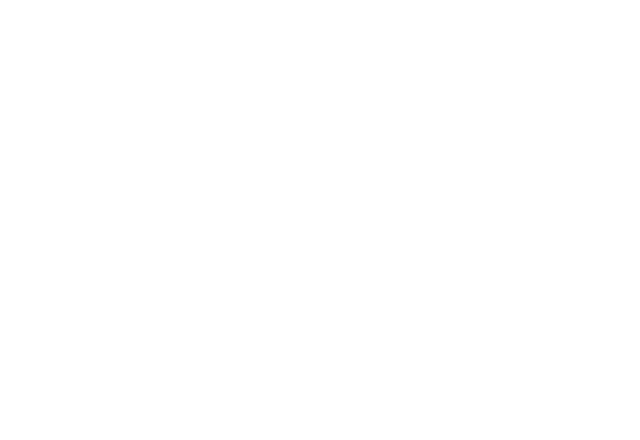
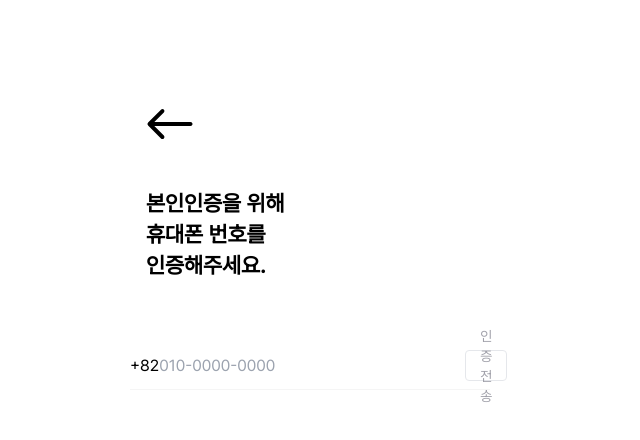
Before and after one commit to jiohjung98/Offi-Space, a Next.js app: page /signup in a window 1280 px wide. Shown: the top 440 px of the page, without its empty margins (330-970 px from the left). Built offline with nearby package versions, Linux system fonts and the light colour scheme.

Commit message:
feat: 회원가입 페이지 구현
회원가입 페이지 - 전화번호 인증 컴포넌트 추가 (인증요청 로직 필요)

```diff
--- a/package.json
+++ b/package.json
@@ -11,14 +11,15 @@
   "dependencies": {
     "next": "14.2.3",
     "react": "^18",
-    "react-dom": "^18"
+    "react-dom": "^18",
+    "react-icons": "^5.2.1"
   },
   "devDependencies": {
     "@types/node": "^20",
     "@types/react": "^18",
     "@types/react-dom": "^18",
+    "@typescript-eslint/eslint-plugin": "^7.8.0",
     "eslint": "^8",
-    "@typescript-eslint/eslint-plugin": "^7.8.0",
     "eslint-config-prettier": "^9.1.0",
     "eslint-plugin-prettier": "^5.1.3",
     "eslint-plugin-react": "^7.34.1",
--- /dev/null
+++ b/src/components/shared/sign/ToBack.tsx
@@ -0,0 +1,15 @@
+import Link from 'next/link';
+import React from 'react';
+import { IoIosArrowRoundBack } from 'react-icons/io';
+
+const ToBack = () => {
+  return (
+    <div className="w-[80px] mt-[84px]">
+      <Link href={'/signin'}>
+        <IoIosArrowRoundBack size={80} />
+      </Link>
+    </div>
+  );
+};
+
+export default ToBack;
--- /dev/null
+++ b/src/components/signin/SignInButton.tsx
@@ -0,0 +1,15 @@
+import { useRouter } from 'next/router';
+import React from 'react';
+
+const SignInButton = () => {
+  const router = useRouter();
+  return (
+    <button
+      className="w-[361px] h-12 px-3.5 bg-space-black rounded-lg justify-center items-center inline-flex text-white text-[15px] font-semibold font-pretendard leading-snug"
+      onClick={() => router.push('/signup')}>
+      회원가입
+    </button>
+  );
+};
+
+export default SignInButton;
--- /dev/null
+++ b/src/components/signin/SignUpButton.tsx
@@ -0,0 +1,15 @@
+import { useRouter } from 'next/router';
+import React from 'react';
+
+const SignUpButton = () => {
+  const router = useRouter();
+  return (
+    <button
+      className="w-[361px] h-12 px-3.5 rounded-lg border border-black justify-center items-center inline-flex text-black text-[15px] font-semibold font-pretendard leading-snug"
+      onClick={() => router.push('/login')}>
+      로그인
+    </button>
+  );
+};
+
+export default SignUpButton;
--- /dev/null
+++ b/src/components/signup/PhoneCertification.tsx
@@ -0,0 +1,165 @@
+import React, { ChangeEvent, useEffect, useRef, useState } from 'react';
+import ToBack from '../shared/sign/ToBack';
+import { SignupBtnStatus } from '@/models/signupBtnStatus';
+
+const PhoneCertification = () => {
+  const [phoneNumber, setPhoneNumber] = useState<string>('');
+  const [btnStatus, setBtnStatus] = useState<SignupBtnStatus>('FIRST');
+  const [isRequest, setIsRequest] = useState(false);
+  const [validNumber, setValidNumber] = useState<string>('');
+  const [validTime, setValidTime] = useState<number>(180);
+  const [isError, setIsError] = useState(false);
+  const inputRef = useRef<HTMLInputElement>(null);
+  const startRef = useRef<HTMLInputElement>(null);
+
+  const handlePhoneNumberChange = (e: ChangeEvent<HTMLInputElement>) => {
+    const regex = e.target.value
+      .replace(/[^0-9]/g, '')
+      .replace(/^(\d{0,3})(\d{0,4})(\d{0,4})$/g, '$1-$2-$3')
+      .replace(/(-{1,2})$/g, '');
+    setPhoneNumber(regex);
+  };
+
+  const handleValidNumberChange = (e: ChangeEvent<HTMLInputElement>) => {
+    const regex = e.target.value.replace(/[^0-9]/g, '');
+    setValidNumber(regex);
+  };
+
+  useEffect(() => {
+    startRef.current?.focus();
+  }, []);
+
+  useEffect(() => {
+    if (phoneNumber.length === 13) {
+      setBtnStatus('SECOND');
+    } else {
+      setBtnStatus('FIRST');
+    }
+  }, [phoneNumber]);
+
+  useEffect(() => {
+    if (isRequest) {
+      inputRef.current?.focus();
+    }
+  }, [isRequest]);
+
+  useEffect(() => {
+    let timeoutId: NodeJS.Timeout;
+    if (isError) {
+      timeoutId = setTimeout(() => {
+        setIsError(false);
+      }, 3000);
+    }
+    return () => clearTimeout(timeoutId);
+  }, [isError]);
+
+  useEffect(() => {
+    let intervalId: NodeJS.Timeout;
+
+    if (isRequest && validTime > 0) {
+      intervalId = setInterval(() => {
+        setValidTime((prevTime) => prevTime - 1);
+      }, 1000);
+    }
+
+    return () => clearInterval(intervalId);
+  }, [isRequest, validTime]);
+
+  const handleClick = () => {
+    if (btnStatus == 'SECOND') {
+      //todo 인증 전송 로직 추가
+      setIsRequest(true);
+      setBtnStatus('THIRD');
+    }
+    if (btnStatus == 'THIRD') {
+      if (validNumber.length != 6) {
+        setValidNumber('');
+        setIsError(true);
+        inputRef.current?.focus();
+        return;
+      }
+      // todo validNumber 인증 확인 로직 추가
+      alert('인증 로직 시작');
+    }
+  };
+
+  const formatTime = (time: number): string => {
+    const minutes = Math.floor(time / 60);
+    const seconds = time % 60;
+    return `${minutes}:${seconds.toString().padStart(2, '0')}`;
+  };
+
+  return (
+    <div className="max-w-[360px] mx-auto">
+      <ToBack />
+
+      <div className="text-black text-[22px] font-semibold font-pretendard leading-[30.80px] mt-[24px] ml-4">
+        본인인증을 위해 <br />
+        휴대폰 번호를
+        <br />
+        인증해주세요.
+      </div>
+
+      <div className="mt-[70px] border-b border-neutral-100">
+        <div className="pb-2 flex">
+          <div className="flex justify-center items-center">+82</div>
+          <div className="flex-grow flex justify-center items-center">
+            <input
+              style={{ backgroundColor: isRequest ? 'transparent' : '' }}
+              disabled={isRequest}
+              type="tel"
+              maxLength={13}
+              className="outline-none"
+              placeholder="010-0000-0000 "
+              value={phoneNumber}
+              onChange={handlePhoneNumberChange}
+              ref={startRef}
+            />
+          </div>
+          <button
+            disabled={btnStatus == 'FIRST'}
+            className={`w-[83px] h-[31px] px-3.5 py-1.5 rounded border justify-center items-center gap-2.5 flex text-center text-sm font-normal font-pretendard ${
+              btnStatus === 'FIRST'
+                ? 'bg-white text-zinc-400'
+                : 'bg-space-purple text-white'
+            }`}
+            onClick={handleClick}>
+            {btnStatus == 'THIRD' ? '인증확인' : '인증전송'}
+          </button>
+        </div>
+      </div>
+
+      {isRequest && (
+        <>
+          <div className="mt-[48px] border-b border-neutral-300">
+            <div className="pb-2 flex">
+              <div className="flex-grow flex">
+                <input
+                  type="tel"
+                  maxLength={6}
+                  className="outline-none"
+                  placeholder="6자리 숫자 입력 "
+                  ref={inputRef}
+                  value={validNumber}
+                  onChange={handleValidNumberChange}
+                />
+              </div>
+              <div className="text-red-700 text-base font-medium font-pretendard">
+                {formatTime(validTime)}
+              </div>
+            </div>
+          </div>
+          {isError ? (
+            <div className="text-red-700 font-semibold font-pretendard text-xs">
+              6자리 숫자를 입력해주세요
+            </div>
+          ) : (
+            ''
+          )}
+        </>
+      )}
+    </div>
+  );
+};
+
+export default PhoneCertification;
--- /dev/null
+++ b/src/models/signupBtnStatus.ts
@@ -0,0 +1,9 @@
+// 처음 진입 했을 때 first, 번호가 정상적으로 입력됐을때 second, 인증요청을 눌렀을 때 third
+
+const status = {
+  FIRST: 'FIRST',
+  SECOND: 'SECOND',
+  THIRD: 'THIRD'
+};
+
+export type SignupBtnStatus = keyof typeof status;
--- a/src/pages/signin/index.tsx
+++ b/src/pages/signin/index.tsx
@@ -1,9 +1,41 @@
 import MainContainer from '@/components/shared/MainContainer';
+import SignInButton from '@/components/signin/SignInButton';
+import SignUpButton from '@/components/signin/SignUpButton';
+import Link from 'next/link';
 
 const SignPage = () => {
   return (
     <MainContainer>
-      <div>안녕하세요</div>
+      <div className="flex flex-col justify-center items-center gap-[39px] h-[470px]">
+        <div className="w-[280px] h-[70px]">
+          <img src="/logo.png" alt="" className="w-full object-cover" />
+        </div>
+        <div className="text-center">
+          <span className="text-black text-lg font-normal font-pretendard leading-[28.80px]">
+            예약하고, 탐색하고, 성장하는
+            <br />
+          </span>
+          <span className="text-black text-lg font-semibold font-pretendard leading-[28.80px]">
+            멀티 서비스 오피스
+          </span>
+        </div>
+      </div>
+
+      <div className="flex flex-col justify-center items-center gap-[10px]">
+        <SignUpButton />
+        <SignInButton />
+      </div>
+
+      <div className="text-center mt-[26px]">
+        <span className="text-neutral-400 text-sm font-light font-pretendard">
+          비밀번호를 잊으셨나요?{' '}
+        </span>
+        <Link href="/">
+          <span className="text-neutral-400 text-sm font-light font-pretendard underline">
+            비밀번호 찾기{' '}
+          </span>
+        </Link>
+      </div>
     </MainContainer>
   );
 };
--- a/src/pages/signup/index.tsx
+++ b/src/pages/signup/index.tsx
@@ -1,5 +1,14 @@
+import PhoneCertification from '@/components/signup/PhoneCertification';
+import MainContainer from '@/components/shared/MainContainer';
+
 const SignUpPage = () => {
-  return <div></div>;
+  // todo 단계별로 회원가입 이뤄지게
+  // const [step, setStep] = useState<number>(0);
+  return (
+    <MainContainer>
+      <PhoneCertification />
+    </MainContainer>
+  );
 };
 
 export default SignUpPage;
--- a/tsconfig.json
+++ b/tsconfig.json
@@ -17,6 +17,6 @@
       "@/*": ["./src/*"]
     }
   },
-  "include": ["next-env.d.ts", "**/*.ts", "**/*.tsx", "next.config.mjs",],
+  "include": ["next-env.d.ts", "**/*.ts", "**/*.tsx", "next.config.mjs"],
   "exclude": ["node_modules"]
 }
```
Also changed, not shown: 1 other file (tests, documents, lock files or other folders).
